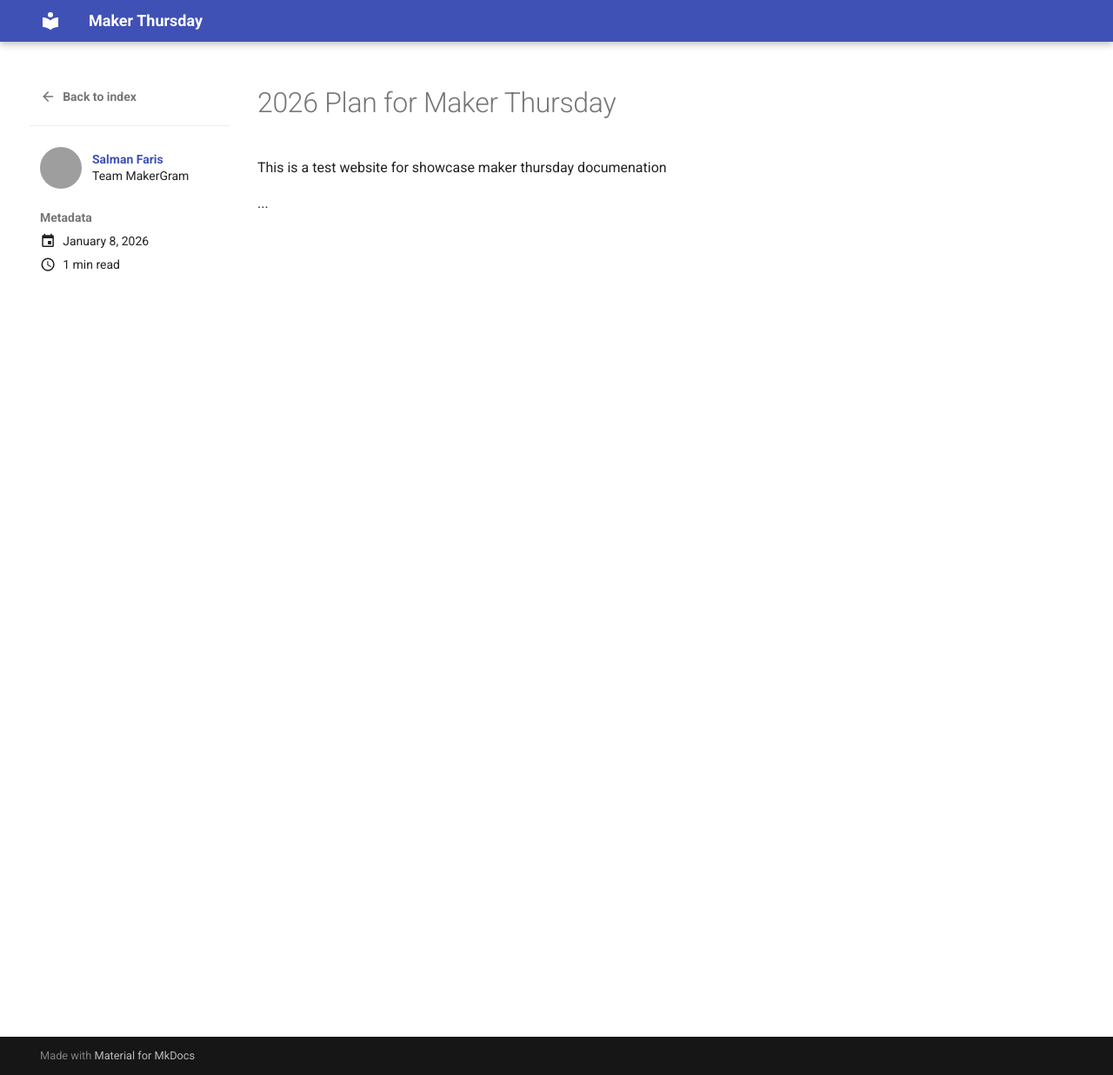
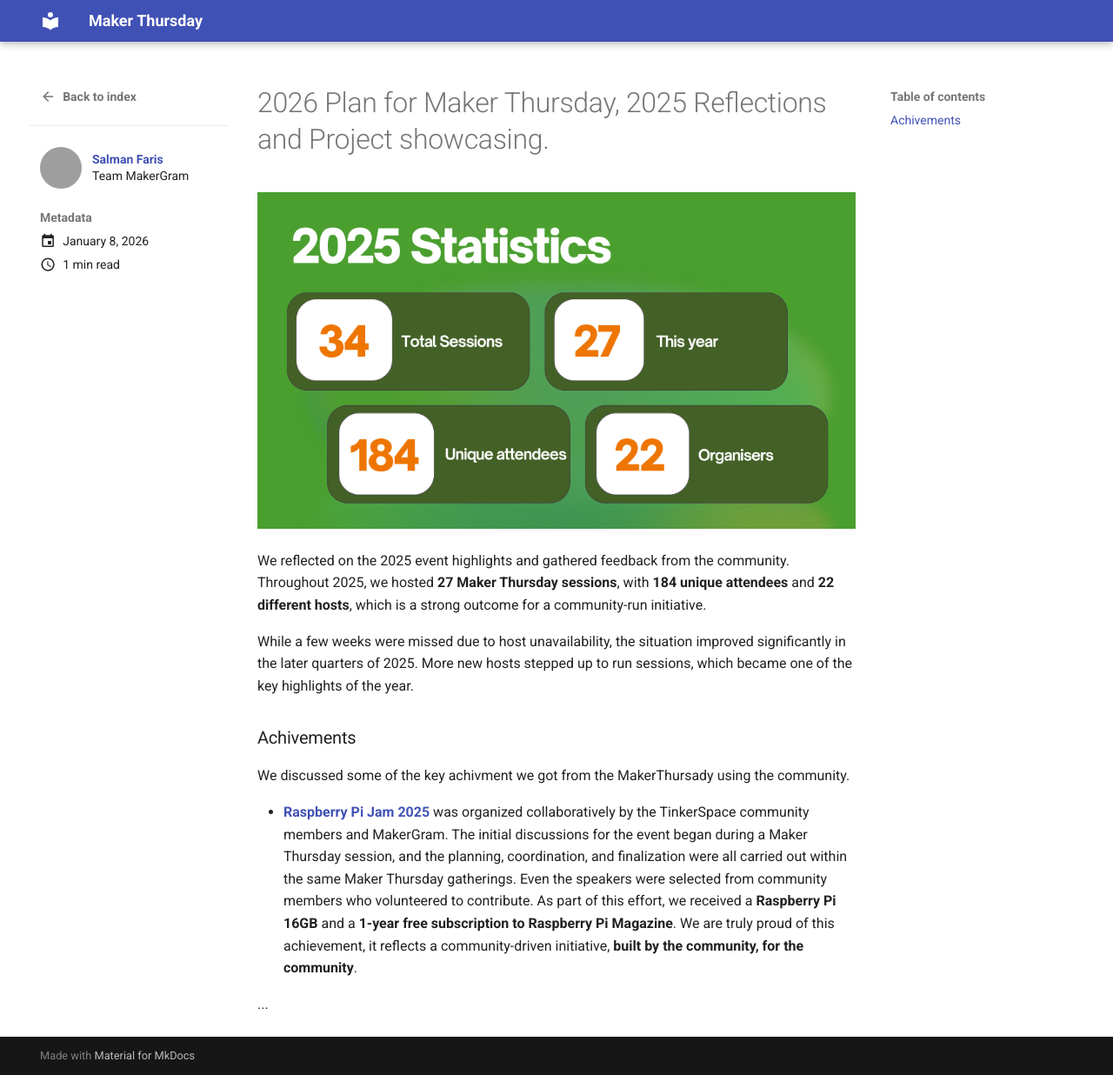
Before and after one commit to tinkerhub/makerthursday, an MkDocs documentation site: the page built from docs/blog/posts/2026-01-08-planning-for-2026.md, in a window 1280 px wide and 1236 px high. Shown: the whole window at 87% size. Built offline with MkDocs 1.6.1 and Material for MkDocs 9.7.7, drawn with Linux system fonts in a browser that asks for light colours; grey boxes are pictures that could not be loaded.

Commit message:
started draft

```diff
--- a/docs/blog/posts/2026-01-08-planning-for-2026.md
+++ b/docs/blog/posts/2026-01-08-planning-for-2026.md
@@ -7,8 +7,20 @@ description: >
   Reflections on Maker Thursday 2025 and plans for growing community engagement, activities, and documentation in 2026.
 ---
 
-# 2026 Plan for Maker Thursday
+# 2026 Plan for Maker Thursday, 2025 Reflections and Project showcasing.
 
-This is a test website for showcase maker thursday documenation
+![2025 Statistics](../assets/images/2026-01-08-planning-for-2026/2025-statistics.png)
+
+We reflected on the 2025 event highlights and gathered feedback from the community. Throughout 2025, we hosted **27 Maker Thursday sessions**, with **184 unique attendees** and **22 different hosts**, which is a strong outcome for a community-run initiative.
+
+While a few weeks were missed due to host unavailability, the situation improved significantly in the later quarters of 2025. More new hosts stepped up to run sessions, which became one of the key highlights of the year.
+
+### Achivements
+
+We discussed some of the key achivment we got from the MakerThursady using the community.
+
+- **[Raspberry Pi Jam 2025](https://pijamkochi.in/PiJam2025/)** was organized collaboratively by the TinkerSpace community members and MakerGram. The initial discussions for the event began during a Maker Thursday session, and the planning, coordination, and finalization were all carried out within the same Maker Thursday gatherings. Even the speakers were selected from community members who volunteered to contribute. As part of this effort, we received a **Raspberry Pi 16GB** and a **1-year free subscription to Raspberry Pi Magazine**. We are truly proud of this achievement, it reflects a community-driven initiative, **built by the community, for the community**.
+
+
 
 ...
```
Also changed, not shown: docs/blog/assets/images/2026-01-08-planning-for-2026/2025-statistics.png (added).
